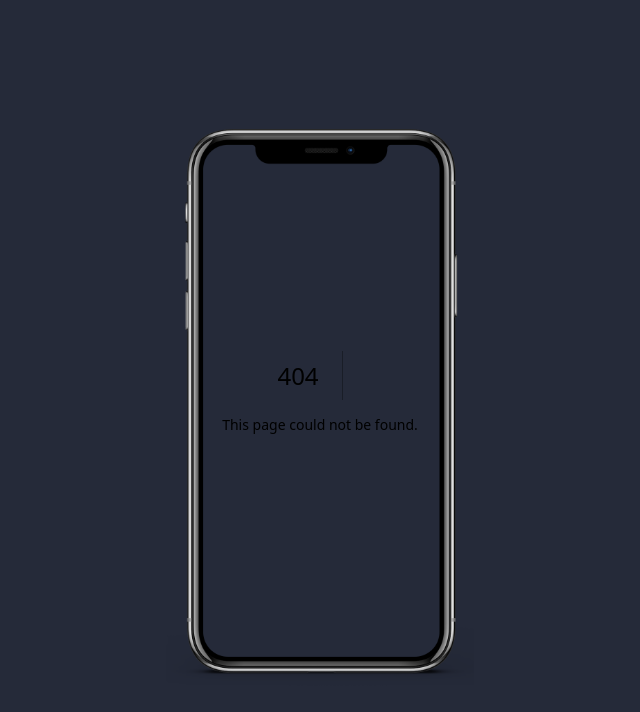
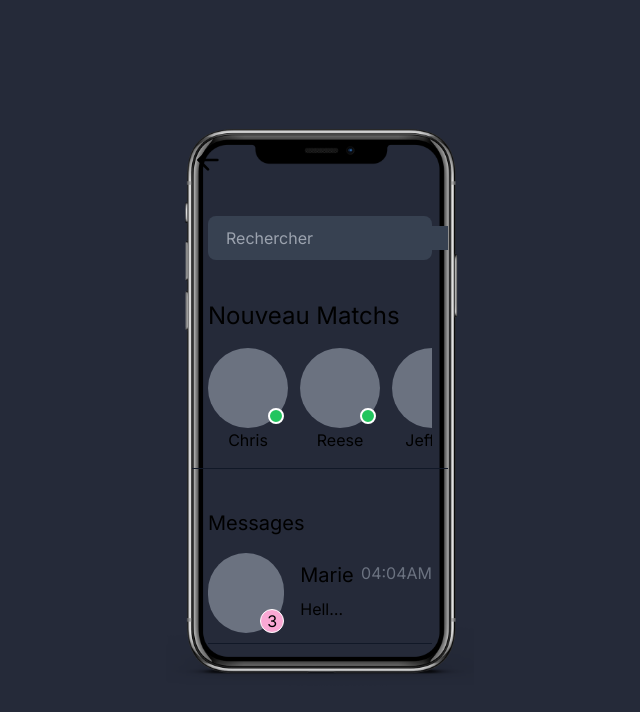
Before and after one commit to lgatibel/valse-poc, a Next.js app: page /chats in a window 1280 px wide. Before the commit this address had no page. Shown: the top 712 px of the page, without its empty margins (320-960 px from the left). Built offline with nearby package versions, Linux system fonts and the light colour scheme.

Commit message:
add page chat

```diff
--- /dev/null
+++ b/app/chats/page.tsx
@@ -0,0 +1,94 @@
+import Icon from '@/app/components/Icon'
+import Navigation from '@/app/components/Navigation/Navigation'
+import React from 'react'
+
+export default function Chats() {
+    const matchs = [
+        {
+            name: 'chris'
+        },
+        {
+            name: 'reese'
+        },
+        {
+            name: 'jeffrey'
+        },
+        {
+            name: 'laura'
+        },
+        {
+            name: 'mathilde'
+        },
+        {
+            name: 'luc'
+        },
+    ];
+
+    const chats = [
+        {
+            name: 'marie',
+            message: 'Hello, ca va',
+            date: '04:04AM',
+            unread: 3
+        },
+        {
+            name: 'christine',
+            message: 'Hey tu sais danser ?',
+            date: '08:58AM',
+            unread: 1
+        },
+        {
+            name: 'maurice',
+            message: 'Jai un petit cadeau pour toi ? kdldk',
+            date: '11:33AM',
+            unread: 0
+        },
+    ]
+
+    return (
+        <div className="w-full overflow-hidden flex flex-col gap-6">
+            <Navigation />
+            <div className="flex items-center bg-gray-700 rounded-lg p-2.5 m-4">
+                <Icon icon="FiSearch" />
+                <input className="bg-gray-700 pl-2" type="text" placeholder="Rechercher" />
+            </div>
+            <div className="flex flex-col gap-4 border-b border-gray-900 pb-4 px-4">
+                <h2 className="capitalize text-2xl">Nouveau matchs</h2>
+                <div className="flex gap-3 overflow-x-auto no-scrollbar">
+                    {matchs.map((match, index) => {
+                        return (
+                            <div key={index} className="flex flex-col w-full">
+                                <div className="relative rounded-full w-20 h-20 bg-gray-500">
+                                    <div className="absolute bottom-1 right-1 w-4 h-4 bg-green-500 border-2 border-white rounded-full"></div>
+                                </div>
+                                <p className="text-center capitalize">{match.name}</p>
+                            </div>
+                        )
+                    })}
+                </div>
+            </div>
+            <div className="flex flex-col gap-4 px-4 pt-4">
+                <p className="text-xl">Messages</p>
+                {chats.map((chat, index) => {
+                    return (
+                        <div key={index} className="flex justify-between items-start gap-4 border-b border-gray-900 pb-2.5">
+                            <div className="rounded-full w-20 h-20 relative bg-gray-500">
+                                {chat.unread > 0 &&
+                                    <div className="absolute flex items-center justify-center rounded-full w-6 h-6 bottom-0 right-0 border border-white bg-pink-300">
+                                        {chat.unread}
+                                    </div>}
+                            </div>
+                            <div className="flex flex-col gap-2 grow pt-2 w-1/5">
+                                <div className="text-xl capitalize">{chat.name}</div>
+                                <p className="whitespace-nowrap text-ellipsis overflow-hidden">{chat.message}</p>
+                            </div>
+                            <div className="text-gray-500 pt-2">
+                                {chat.date}
+                            </div>
+                        </div>
+                    )
+                })}
+            </div>
+        </div>
+    )
+}
--- a/app/components/Navigation/HomeNavBar.tsx
+++ b/app/components/Navigation/HomeNavBar.tsx
@@ -3,6 +3,7 @@ import { useRouter } from 'next/navigation'
 import Icon from '@/app/components/Icon'
 import Menu from '@/app/components/Menus/Menu';
 import { useState } from 'react';
+import Link from 'next/link';
 
 export default function HomeNavBar() {
   const router = useRouter()
@@ -22,9 +23,9 @@ export default function HomeNavBar() {
         <Icon icon="FiMenu" size={32} />
       </button>
       <span className="text-4xl bold">valse</span>
-      <button className="cursor-pointer" onClick={() => router.back()}>
+      <Link href="/chats" className="cursor-pointer" onClick={() => router.back()}>
         <Icon icon="FiSend" size={24} />
-      </button>
+      </Link>
     </div>
   )
 }
--- a/app/globals.css
+++ b/app/globals.css
@@ -33,3 +33,16 @@ body {
     @apply bg-white sm:text-sm rounded-full text-black text-center px-6 py-2.5;
   }
 } */
+
+/* Hide scrollbar for Chrome, Safari and Opera */
+.no-scrollbar::-webkit-scrollbar {
+  display: none;
+}
+
+/* Hide scrollbar for IE, Edge and Firefox */
+.no-scrollbar {
+  -ms-overflow-style: none;
+  /* IE and Edge */
+  scrollbar-width: none;
+  /* Firefox */
+}
```
